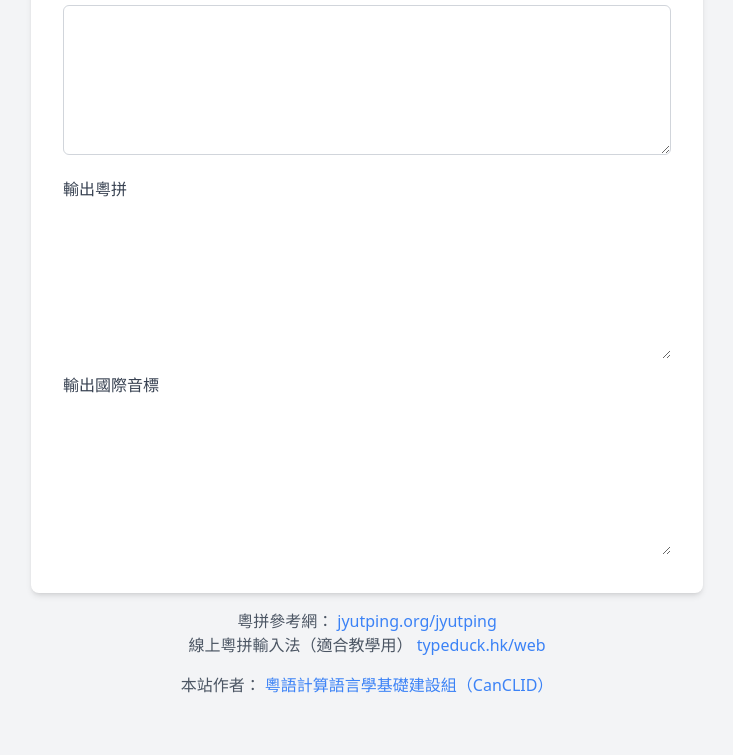
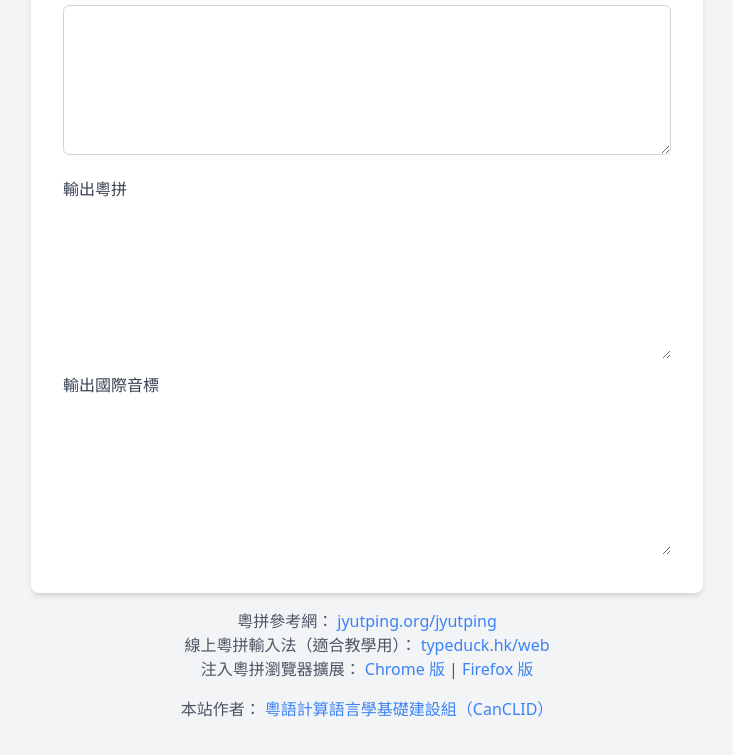
Before and after one commit to CanCLID/jyutping-converter, a plain HTML site: page index.html in a window 1280 px wide. Shown: the part 115-870 px from the top of the page, without its empty margins (273-1006 px from the left). Drawn offline with nearby package versions, Linux system fonts and the light colour scheme.

Commit message:
加入瀏覽器擴展

```diff
--- a/index.html
+++ b/index.html
@@ -74,13 +74,31 @@
         >
       </p>
       <p class="text-gray-600">
-        線上粵拼輸入法（適合教學用）
+        線上粵拼輸入法（適合教學用）：
         <a
           href="https://www.typeduck.hk/web/"
           target="_blank"
           rel="noopener noreferrer"
           class="text-blue-500 hover:underline"
           >typeduck.hk/web</a
+        >
+      </p>
+      <p class="text-gray-600">
+        注入粵拼瀏覽器擴展：
+        <a
+          href="https://chromewebstore.google.com/detail/inject-jyutping/lfgpgjkjglogbndlkikjgbbfoiofbdjp"
+          target="_blank"
+          rel="noopener noreferrer"
+          class="text-blue-500 hover:underline"
+          >Chrome 版</a
+        >
+        |
+        <a
+          href="https://addons.mozilla.org/firefox/addon/inject-jyutping/"
+          target="_blank"
+          rel="noopener noreferrer"
+          class="text-blue-500 hover:underline"
+          >Firefox 版</a
         >
       </p>
       <p class="text-gray-600 my-4">
```
